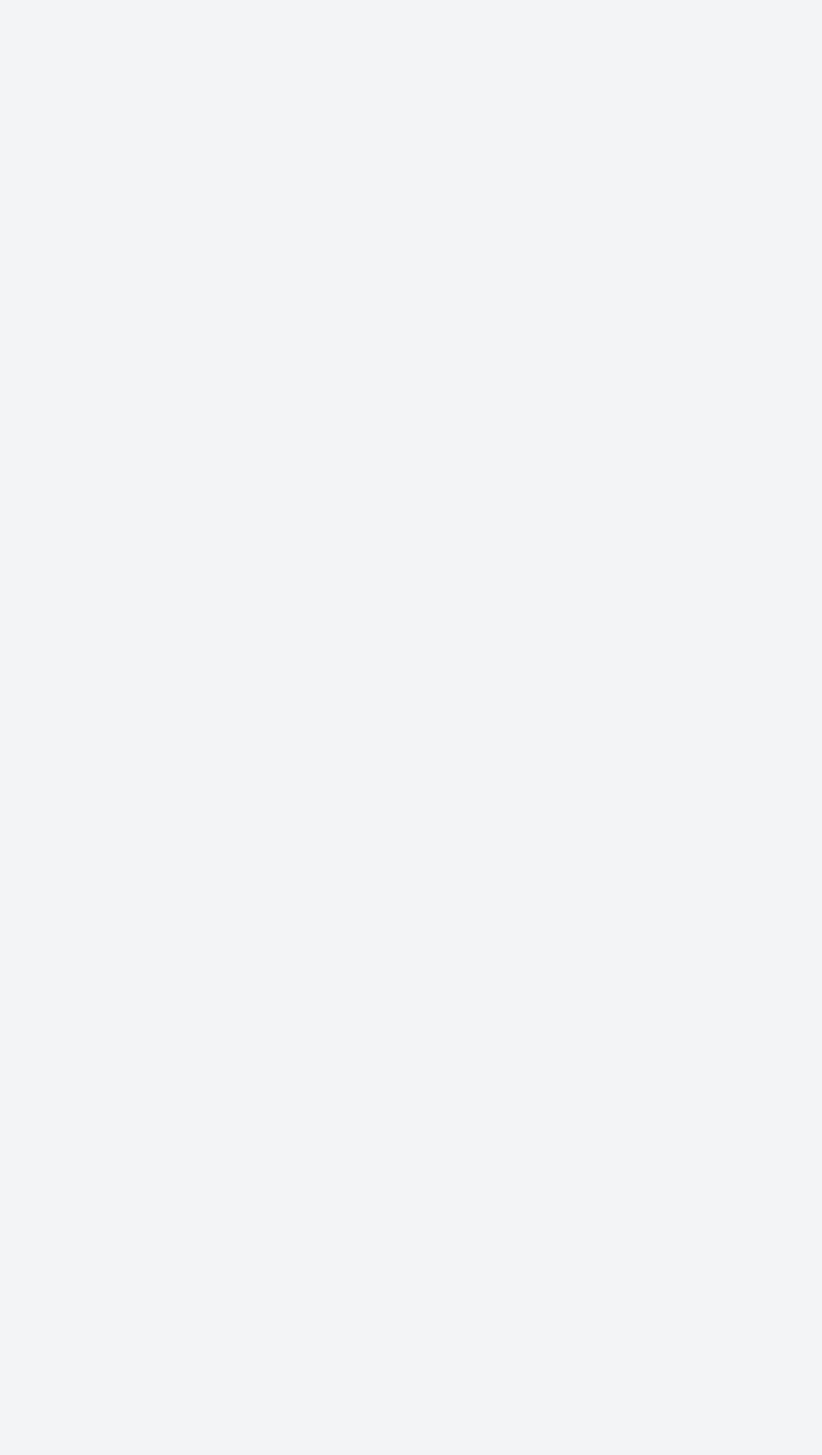
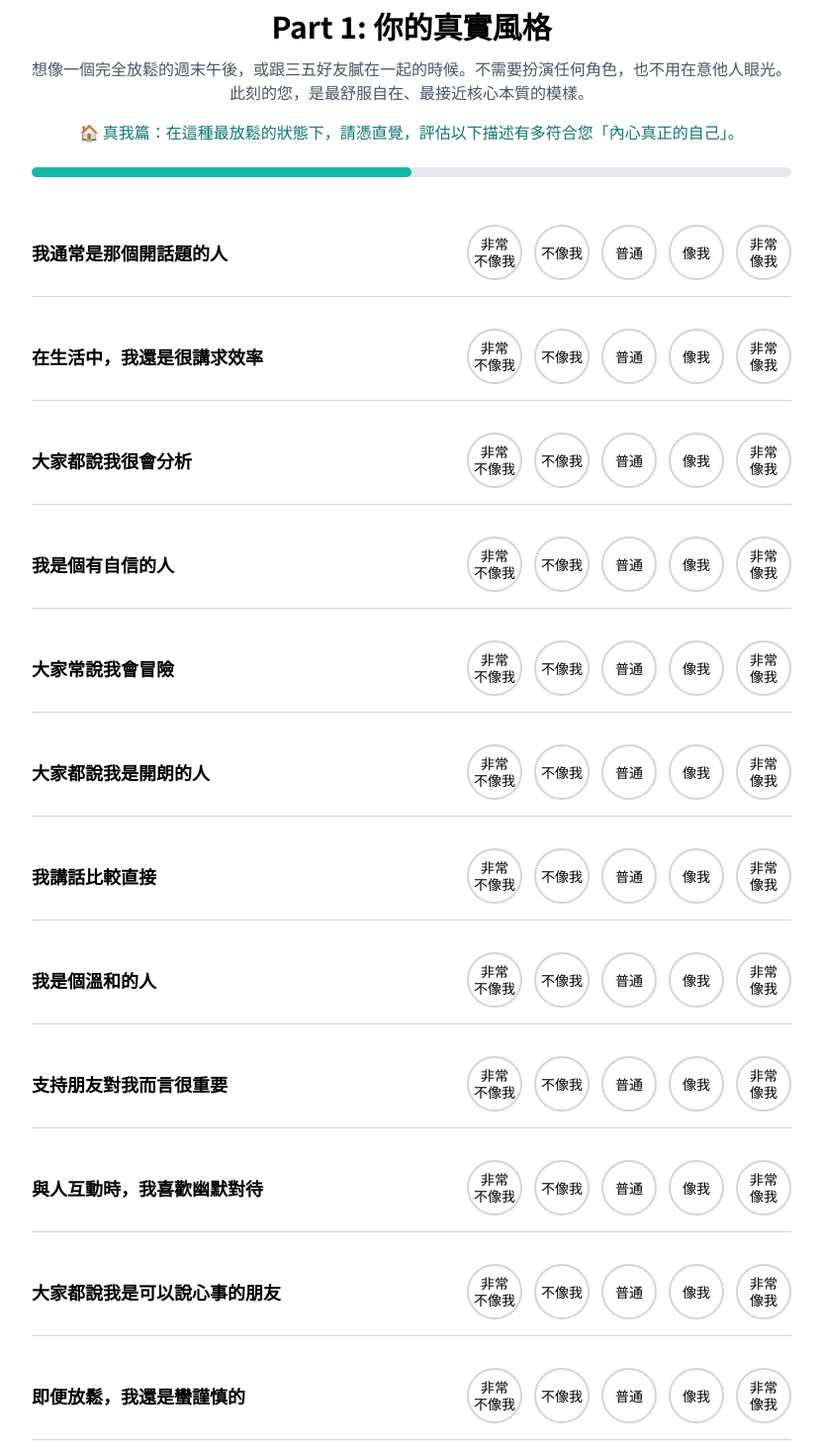
Before and after one commit to Chuiantw1212/disc-nuxt4, a Nuxt app: page /quiz/internal in a window 1280 px wide. Before the commit this address had no page. Shown: the part 60-1530 px from the top of the page at 99% size, without its empty margins (224-1055 px from the left). Before the commit the page ends 800 px from the top, so only its background shows below. Built offline with nearby package versions, Linux system fonts and the light colour scheme.

Commit message:
able to route back

```diff
--- a/app/app.vue
+++ b/app/app.vue
@@ -1,8 +1,6 @@
 <template>
   <div>
-    <router-view></router-view>
+    <nuxt-page></nuxt-page>
   </div>
 </template>
-<style lang="scss" scoped>
-
-</style>
+<style lang="scss" scoped></style>
--- a/app/pages/index.vue
+++ b/app/pages/index.vue
@@ -40,16 +40,14 @@
     </div>
 </template>
 <script setup lang="ts">
-const router = useRouter()
-
 const form = ref({
     name: '',
     email: ''
 })
 
 function starQuiz() {
-    router.push({
-        name: 'quiz-1'
+    navigateTo({
+        name: 'quiz-internal'
     })
 }
 // Use a static import for server-side compatibility
--- a/app/pages/quiz.vue
+++ b/app/pages/quiz.vue
@@ -409,6 +409,3 @@ const demonSlayerCharacters = [{
     description: "脾氣暴躁、極度固執，動不動就拿刀追人；但這份暴躁源於對刀劍工藝的極致專注與偏執。"
 }];
 </script>
-<style lang="scss" scoped>
-
-</style>
--- a/app/pages/quiz/1.vue
+++ b/app/pages/quiz/external.vue
@@ -1,17 +1,18 @@
 <template>
-    <div id="quiz-screen" class="screen bg-white p-6 sm:p-8 rounded-xl shadow-lg active-screen">
-        <div id="quiz-header" class="text-center mb-8">
-            <h2 id="quiz-title" class="quiz__title">Part 1: 你的真實風格</h2>
-            <p id="quiz-description" class="text-gray-600 mt-2">
-                想像一個完全放鬆的週末午後，或跟三五好友膩在一起的時候。不需要扮演任何角色，也不用在意他人眼光。此刻的您，是最舒服自在、最接近核心本質的模樣。</p>
-            <p id="quiz-instruction" class="text-teal-700 font-medium mt-4">🏠 真我篇：在這種最放鬆的狀態下，請憑直覺，評估以下描述有多符合您「內心真正的自己」。
+    <div :key="route.fullPath" class="screen bg-white p-6 sm:p-8 rounded-xl shadow-lg active-screen">
+        <div class="text-center mb-8">
+            <h2 class="quiz__title">Part 2: 你的外顯模樣</h2>
+            <p class="text-gray-600 mt-2">
+                現在，場景切換到職場、社交場合，或任何需要您「拿出專業表現」的時候。在這裡，您可能會為了達成目標、維持和諧或展現能力，而自然地做出一些行為上的調整。</p>
+            <p class="text-teal-700 font-medium mt-4">🎭
+                形象篇：在這些需要應對進退的場合中，請評估以下描述，有多符合您「公開展示」出來的樣子。
             </p>
             <div class="progress-bar-bg w-full h-2.5 rounded-full mt-6">
-                <div id="progress-bar" class="progress-bar-fill h-2.5 rounded-full" style="width: 50%;"></div>
+                <div id="progress-bar" class="progress-bar-fill h-2.5 rounded-full" style="width: 100%;"></div>
             </div>
         </div>
-        <form id="disc-form">
-            <div id="questions-container" class="space-y-4">
+        <form>
+            <div class="space-y-4">
                 <div v-for="(quiz, index) in shuffledArray" :key="index" class="form__question">
                     <h4 class="question__text">{{ quiz.text }}</h4>
                     <div class="question__options">
@@ -39,64 +40,69 @@
                 </div>
             </div>
             <div class="mt-12 flex justify-between items-center">
-                <button id="next-btn" type="button"
-                    class="bg-teal-500 hover:bg-teal-600 text-white font-bold py-2 px-6 rounded-lg transition duration-300"
-                    @click="setQuizData()">下一頁</button>
+                <button id="prev-btn" @click="backToQ1()" type="button"
+                    class="bg-gray-200 hover:bg-gray-300 text-gray-700 font-bold py-2 px-6 rounded-lg transition duration-300"
+                    style="display: inline-block;">上一頁</button>
+                <button id="next-btn" @click="setQuizData()" type="button"
+                    class="bg-teal-500 hover:bg-teal-600 text-white font-bold py-2 px-6 rounded-lg transition duration-300">查看結果</button>
             </div>
         </form>
     </div>
 </template>
 <script setup lang="ts">
 import { ElMessage } from 'element-plus'
+import type { MessagePlacement, MessageType } from 'element-plus'
+const route = useRoute()
 const router = useRouter()
 const discStore = useDiscStore()
+const dialogVisible = ref<boolean>(false)
 const quizData = [{
-    text: "在生活中，我還是很講求效率",
+    text: "有更高的權力或實力，才能做更多事",
     trait: "D"
 }, {
-    text: "我是個有自信的人",
+    text: "我希望能掌握工作中的一切",
     trait: "D"
 }, {
-    text: "我講話比較直接",
+    text: "改變或開創帶給我很多能量",
     trait: "D"
 }, {
-    text: "大家常說我會冒險",
+    text: "比起風險，我更看重收益",
     trait: "D"
 }, {
-    text: "我是個熱情的人",
+    text: "工作中我喜歡認識新朋友",
     trait: "I"
 }, {
-    text: "與人互動時，我喜歡幽默對待",
+    text: "我熱愛鼓舞他人，創造好的氛圍",
     trait: "I"
 }, {
-    text: "我通常是那個開話題的人",
+    text: "我很有創意，常想出新點子",
     trait: "I"
 }, {
-    text: "大家都說我是開朗的人",
+    text: "我善於用表達或說話來影響別人",
     trait: "I"
 }, {
-    text: "我是個溫和的人",
+    text: "工作時我喜歡團隊合作",
     trait: "S"
 }, {
-    text: "我很有耐心",
+    text: "我很樂意配合別人一起共事",
     trait: "S"
 }, {
-    text: "支持朋友對我而言很重要",
+    text: "有固定SOP的工作讓我感覺安全",
     trait: "S"
 }, {
-    text: "大家都說我是可以說心事的朋友",
+    text: "遇到問題時，我會先嘗試問別人意見",
     trait: "S"
 }, {
-    text: "即便放鬆，我還是蠻謹慎的",
+    text: "工作中的我很嚴謹，重視規則",
     trait: "C"
 }, {
-    text: "我很重視生活中的規矩",
+    text: "我善於規劃或創造流程",
     trait: "C"
 }, {
-    text: "我是個看重細節的人",
+    text: "有完整的系統或是資訊很重要",
     trait: "C"
 }, {
-    text: "大家都說我很會分析",
+    text: "我認為具體與邏輯是工作最重要的事",
     trait: "C"
 }]
 
@@ -105,13 +111,23 @@ const shuffledArray = ref<any>([])
 onMounted(() => {
     shuffledArray.value = shuffleArray(quizData)
     shuffledArray.value.forEach((obj: any) => {
-        obj.value = ''
+        obj.value = null
     });
 })
 
+async function backToQ1() {
+    // reloadNuxtApp({ path: '/quiz/internal', force: true })
+    // await navigateTo({
+    //     name: 'quiz-internal'
+    // })
+    router.push({
+        name: 'quiz-internal'
+    })
+}
+
 function setQuizData() {
     const emptyIndex: number = Array.from(shuffledArray.value).findIndex((q: any) => {
-        return q.value === ''
+        return !q.value && Number(q.value) !== 0
     })
     if (emptyIndex !== -1) {
         const emptyQ = shuffledArray.value[emptyIndex]
@@ -122,10 +138,7 @@ function setQuizData() {
         })
         return
     }
-    discStore.setQuizData1(shuffledArray.value)
-    router.push({
-        name: 'quiz-2'
-    })
+    // discStore.setQuizData1(shuffledArray.value)
 }
 
 function shuffleArray(array: Array<any>) {
--- a/app/pages/quiz/2.vue
+++ b/app/pages/quiz/internal.vue
@@ -1,18 +1,17 @@
 <template>
-    <div id="quiz-screen" class="screen bg-white p-6 sm:p-8 rounded-xl shadow-lg active-screen">
-        <div id="quiz-header" class="text-center mb-8">
-            <h2 id="quiz-title" class="quiz__title">Part 2: 你的外顯模樣</h2>
-            <p id="quiz-description" class="text-gray-600 mt-2">
-                現在，場景切換到職場、社交場合，或任何需要您「拿出專業表現」的時候。在這裡，您可能會為了達成目標、維持和諧或展現能力，而自然地做出一些行為上的調整。</p>
-            <p id="quiz-instruction" class="text-teal-700 font-medium mt-4">🎭
-                形象篇：在這些需要應對進退的場合中，請評估以下描述，有多符合您「公開展示」出來的樣子。
+    <div :key="route.fullPath" class="screen bg-white p-6 sm:p-8 rounded-xl shadow-lg active-screen">
+        <div class="text-center mb-8">
+            <h2 class="quiz__title">Part 1: 你的真實風格</h2>
+            <p class="text-gray-600 mt-2">
+                想像一個完全放鬆的週末午後，或跟三五好友膩在一起的時候。不需要扮演任何角色，也不用在意他人眼光。此刻的您，是最舒服自在、最接近核心本質的模樣。</p>
+            <p class="text-teal-700 font-medium mt-4">🏠 真我篇：在這種最放鬆的狀態下，請憑直覺，評估以下描述有多符合您「內心真正的自己」。
             </p>
             <div class="progress-bar-bg w-full h-2.5 rounded-full mt-6">
-                <div id="progress-bar" class="progress-bar-fill h-2.5 rounded-full" style="width: 100%;"></div>
+                <div id="progress-bar" class="progress-bar-fill h-2.5 rounded-full" style="width: 50%;"></div>
             </div>
         </div>
-        <form id="disc-form">
-            <div id="questions-container" class="space-y-4">
+        <form>
+            <div class="space-y-4">
                 <div v-for="(quiz, index) in shuffledArray" :key="index" class="form__question">
                     <h4 class="question__text">{{ quiz.text }}</h4>
                     <div class="question__options">
@@ -40,89 +39,84 @@
                 </div>
             </div>
             <div class="mt-12 flex justify-between items-center">
-                <button id="prev-btn" @click="backToQ1()" type="button"
-                    class="bg-gray-200 hover:bg-gray-300 text-gray-700 font-bold py-2 px-6 rounded-lg transition duration-300"
-                    style="display: inline-block;">上一頁</button>
-                <button id="next-btn" @click="setQuizData()" type="button"
-                    class="bg-teal-500 hover:bg-teal-600 text-white font-bold py-2 px-6 rounded-lg transition duration-300">查看結果</button>
+                <button id="next-btn" type="button"
+                    class="bg-teal-500 hover:bg-teal-600 text-white font-bold py-2 px-6 rounded-lg transition duration-300"
+                    @click="setQuizData()">下一頁</button>
             </div>
         </form>
     </div>
 </template>
 <script setup lang="ts">
 import { ElMessage } from 'element-plus'
-import type { MessagePlacement, MessageType } from 'element-plus'
+const route = useRoute()
 const router = useRouter()
 const discStore = useDiscStore()
-const dialogVisible = ref<boolean>(false)
 const quizData = [{
-    text: "有更高的權力或實力，才能做更多事",
+    text: "在生活中，我還是很講求效率",
     trait: "D"
 }, {
-    text: "我希望能掌握工作中的一切",
+    text: "我是個有自信的人",
     trait: "D"
 }, {
-    text: "改變或開創帶給我很多能量",
+    text: "我講話比較直接",
     trait: "D"
 }, {
-    text: "比起風險，我更看重收益",
+    text: "大家常說我會冒險",
     trait: "D"
 }, {
-    text: "工作中我喜歡認識新朋友",
+    text: "我是個熱情的人",
     trait: "I"
 }, {
-    text: "我熱愛鼓舞他人，創造好的氛圍",
+    text: "與人互動時，我喜歡幽默對待",
     trait: "I"
 }, {
-    text: "我很有創意，常想出新點子",
+    text: "我通常是那個開話題的人",
     trait: "I"
 }, {
-    text: "我善於用表達或說話來影響別人",
+    text: "大家都說我是開朗的人",
     trait: "I"
 }, {
-    text: "工作時我喜歡團隊合作",
+    text: "我是個溫和的人",
     trait: "S"
 }, {
-    text: "我很樂意配合別人一起共事",
+    text: "我很有耐心",
     trait: "S"
 }, {
-    text: "有固定SOP的工作讓我感覺安全",
+    text: "支持朋友對我而言很重要",
     trait: "S"
 }, {
-    text: "遇到問題時，我會先嘗試問別人意見",
+    text: "大家都說我是可以說心事的朋友",
     trait: "S"
 }, {
-    text: "工作中的我很嚴謹，重視規則",
+    text: "即便放鬆，我還是蠻謹慎的",
     trait: "C"
 }, {
-    text: "我善於規劃或創造流程",
+    text: "我很重視生活中的規矩",
     trait: "C"
 }, {
-    text: "有完整的系統或是資訊很重要",
+    text: "我是個看重細節的人",
     trait: "C"
 }, {
-    text: "我認為具體與邏輯是工作最重要的事",
+    text: "大家都說我很會分析",
     trait: "C"
 }]
 
 const shuffledArray = ref<any>([])
 
 onMounted(() => {
-    shuffledArray.value = shuffleArray(quizData)
-    shuffledArray.value.forEach((obj: any) => {
-        obj.value = null
-    });
+    if (discStore.quizData1.length !== 0) {
+        shuffledArray.value = discStore.quizData1
+    } else {
+        shuffledArray.value = shuffleArray(quizData)
+        shuffledArray.value.forEach((obj: any) => {
+            obj.value = ''
+        });
+    }
 })
-
-function backToQ1() {
-    router.push({
-        name: 'quiz-1'
-    })
-}
 
 function setQuizData() {
     const emptyIndex: number = Array.from(shuffledArray.value).findIndex((q: any) => {
-        return !q.value && Number(q.value) !== 0
+        return q.value === ''
     })
     if (emptyIndex !== -1) {
         const emptyQ = shuffledArray.value[emptyIndex]
@@ -133,7 +127,10 @@ function setQuizData() {
         })
         return
     }
-    // discStore.setQuizData1(shuffledArray.value)
+    discStore.setQuizData1(shuffledArray.value)
+    navigateTo({
+        name: 'quiz-external'
+    })
 }
 
 function shuffleArray(array: Array<any>) {
--- a/app/pages/quiz/result.vue
+++ b/app/pages/quiz/result.vue
@@ -44,3 +44,5 @@
         </div>
     </div>
 </template>
+<script setup lang="ts">
+</script>
--- a/nuxt.config.ts
+++ b/nuxt.config.ts
@@ -1,13 +1,13 @@
 // https://nuxt.com/docs/api/configuration/nuxt-config
 export default defineNuxtConfig({
   compatibilityDate: '2025-07-15',
-  devtools: { enabled: true },
+  devtools: { enabled: false },
   modules: [
     '@nuxt/image',
     '@pinia/nuxt',
     '@element-plus/nuxt',
     '@nuxtjs/google-fonts',
-    '@nuxt/devtools',
+    // '@nuxt/devtools',
   ],
   googleFonts: {
     families: {
```
